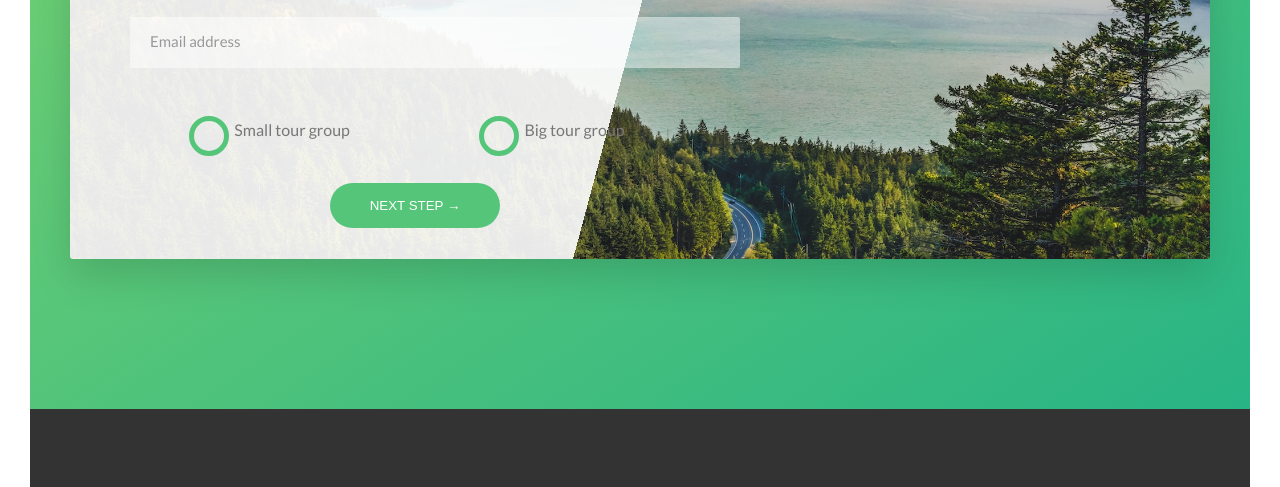
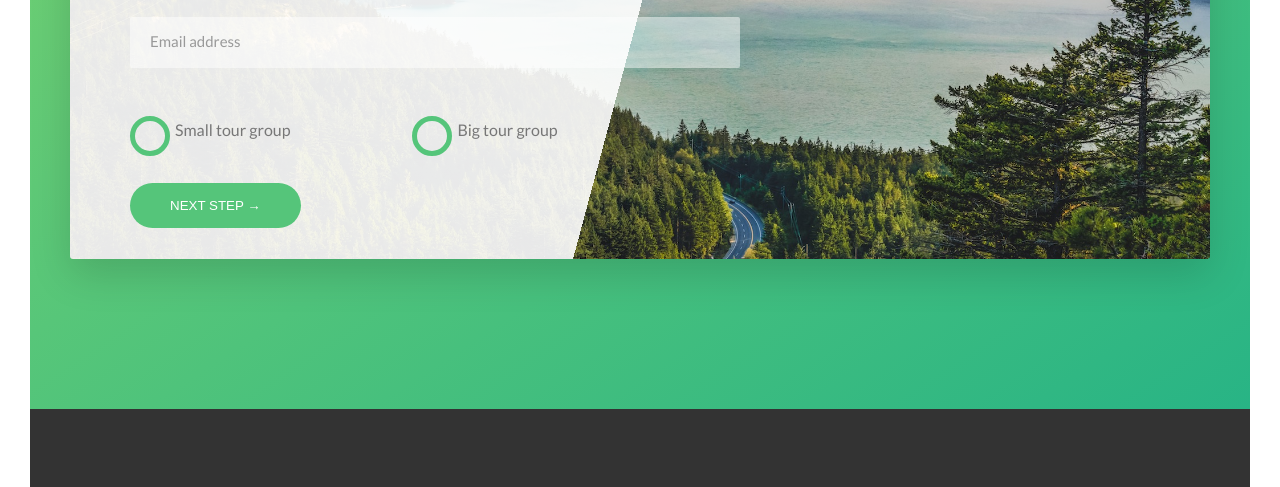
Before and after one commit to BuneZT/Natours, a website: page index.html in a window 1280 px wide. Shown: the part 4842-5329 px from the top of the page. Drawn offline with Linux system fonts and the light colour scheme.

Commit message:
text allagin fix

```diff
--- a/index.html
+++ b/index.html
@@ -324,7 +324,7 @@
                             </div>
                         </div>
 
-                        <div class="form__group u-center-text">
+                        <div class="form__group">
                             <button class="btn btn--green">Next step &rarr;</button>
                         </div>
                     </form>
--- a/sass/components/_form.scss
+++ b/sass/components/_form.scss
@@ -58,7 +58,6 @@
   &__radio-group {
     width: 49%;
     display: inline-block;
-    text-align: center;
   }
 
   &__radio-label {
```
Also changed, not shown: style.css.
